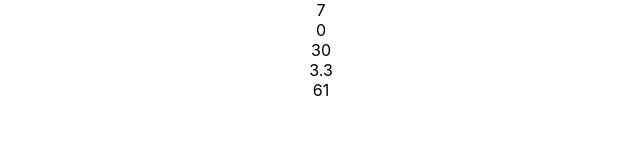
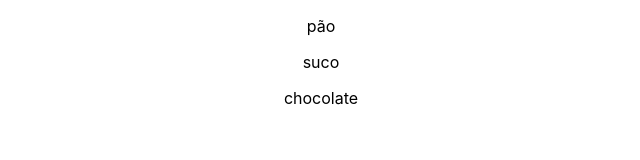
Before and after one commit to rafaelcrempe/Projeto_PS, a React (Create React App) app in the folder projeto_react/: page / in a window 1280 px wide. Shown: the top 160 px of the page, without its empty margins (319-959 px from the left). Built offline with nearby package versions, Linux system fonts and the light colour scheme.

Commit message:
repetição com for

```diff
--- a/projeto_react/src/App.js
+++ b/projeto_react/src/App.js
@@ -3,29 +3,17 @@ import './App.css';
 
 function App() {
 
-  function calculadora(a, b, op) {
+  let cesta = ['pão', 'suco', 'chocolate', 'pão de queijo', 'manteiga'];
+  let desenha = [];
 
-    switch (op) {
-      case '+':
-        return a + b;
-      case '-':
-        return a - b;
-      case '*':
-        return a * b;
-      case '/':
-        return a / b;
-    }
+  for (let i = 0; i < 3; i++) {
+    desenha.push(<p> {cesta[i]} </p>)
   }
 
 
   return (
     <main className="App">
-      {calculadora(2, 5, '+')} <br />
-      {calculadora(10, 10, '-')} <br />
-      {calculadora(10, 3, '*')} <br />
-      {(calculadora(10, 3, '/').toFixed(1))} <br />
-      {calculadora(5, calculadora(8, 7, '*'), '+')} <br />
-
+      {desenha}
     </main>
   );
 }
```
